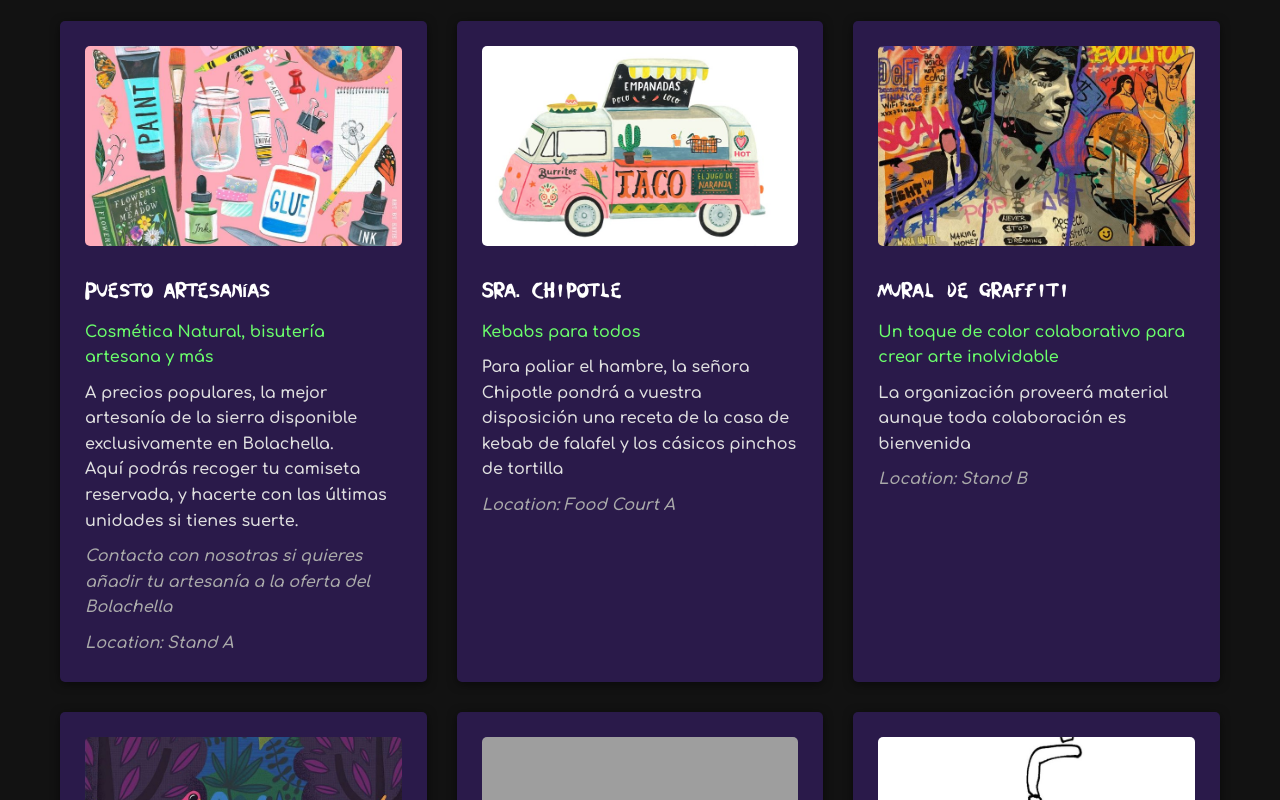
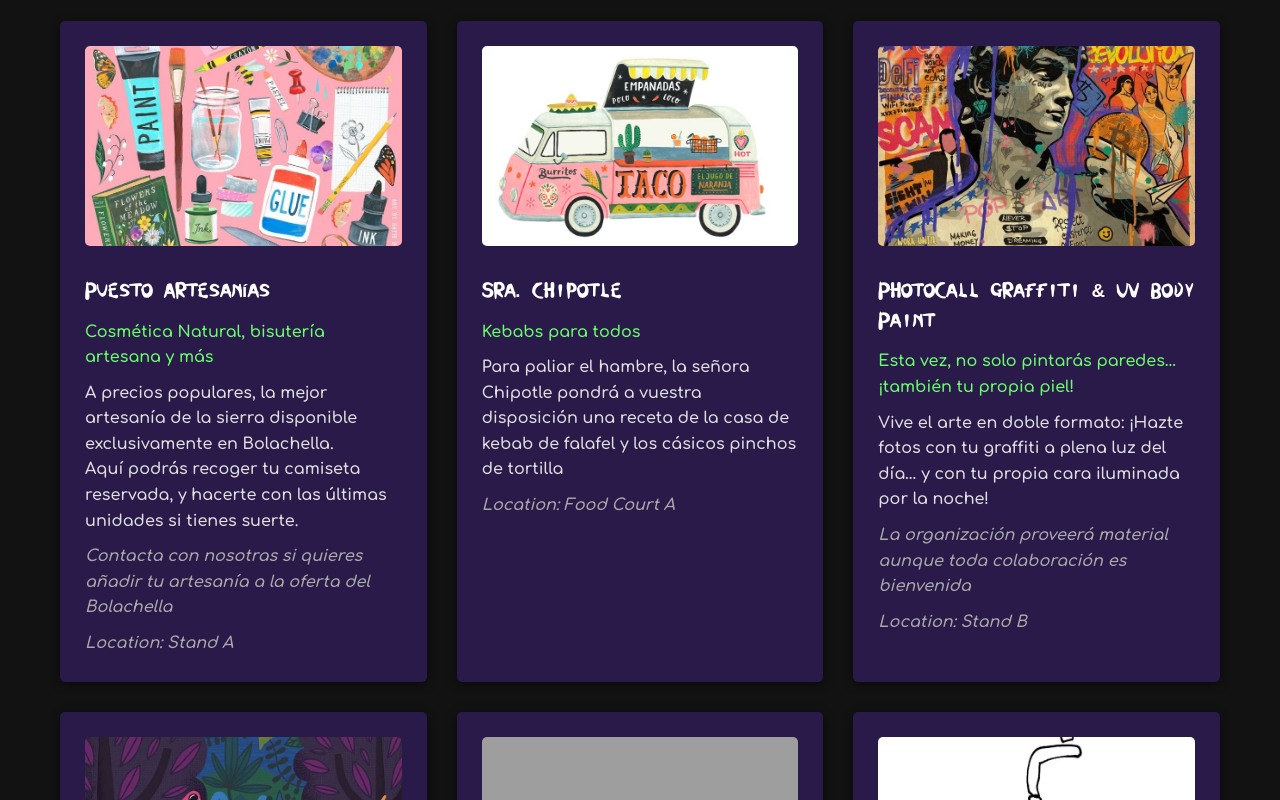
Before and after one commit to pablogomezgracia/bolachellaWeb, a plain HTML site: page puestos.html in a window 1280 px wide. Shown: the part 578-1378 px from the top of the page. Drawn offline with Linux system fonts and the light colour scheme; grey boxes are pictures that could not be loaded.

Commit message:
Agregadas nuevas imágenes y actualizaciones de varias páginas

```diff
--- a/puestos.html
+++ b/puestos.html
@@ -193,9 +193,10 @@
 
                 <div class="vendor">
                     <img src="grafitti.jpg" alt="Mural de Graffiti" style="width: 100%; height: 200px; object-fit: cover; border-radius: 5px; margin-bottom: 20px;">
-                    <h3>Mural de Graffiti</h3>
-                    <p class="vendor-type">Un toque de color colaborativo para crear arte inolvidable</p>
-                    <p>La organización proveerá material aunque toda colaboración es bienvenida</p>
+                    <h3>Photocall Graffiti & UV Body Paint</h3>
+                    <p class="vendor-type">Esta vez, no solo pintarás paredes… ¡también tu propia piel!</p>
+                    <p>Vive el arte en doble formato: ¡Hazte fotos con tu graffiti a plena luz del día… y con tu propia cara iluminada por la noche!</p>
+                    <p class="vendor-location">La organización proveerá material aunque toda colaboración es bienvenida</p>
                     <p class="vendor-location">Location: Stand B</p>
                 </div>
 
--- a/styles.css
+++ b/styles.css
@@ -280,7 +280,7 @@ nav ul li a:hover {
 
 /* About Section */
 #about {
-    background-color: #1e123a;
+    background-color: #121212;
     margin-top: 0; /* Remove excessive margin */
     position: relative;
     z-index: 1;
@@ -414,7 +414,7 @@ nav ul li a:hover {
 
 /* Tickets Section */
 #tickets {
-    background-color: #1e123a;
+    background-color: #121212;
     padding: 80px 0;
 }
 
@@ -556,7 +556,7 @@ nav ul li a:hover {
 
 /* Contact Section */
 #contact {
-    background-color: #121212;
+    background-color: #222222;
     text-align: center;
 }
 
```
